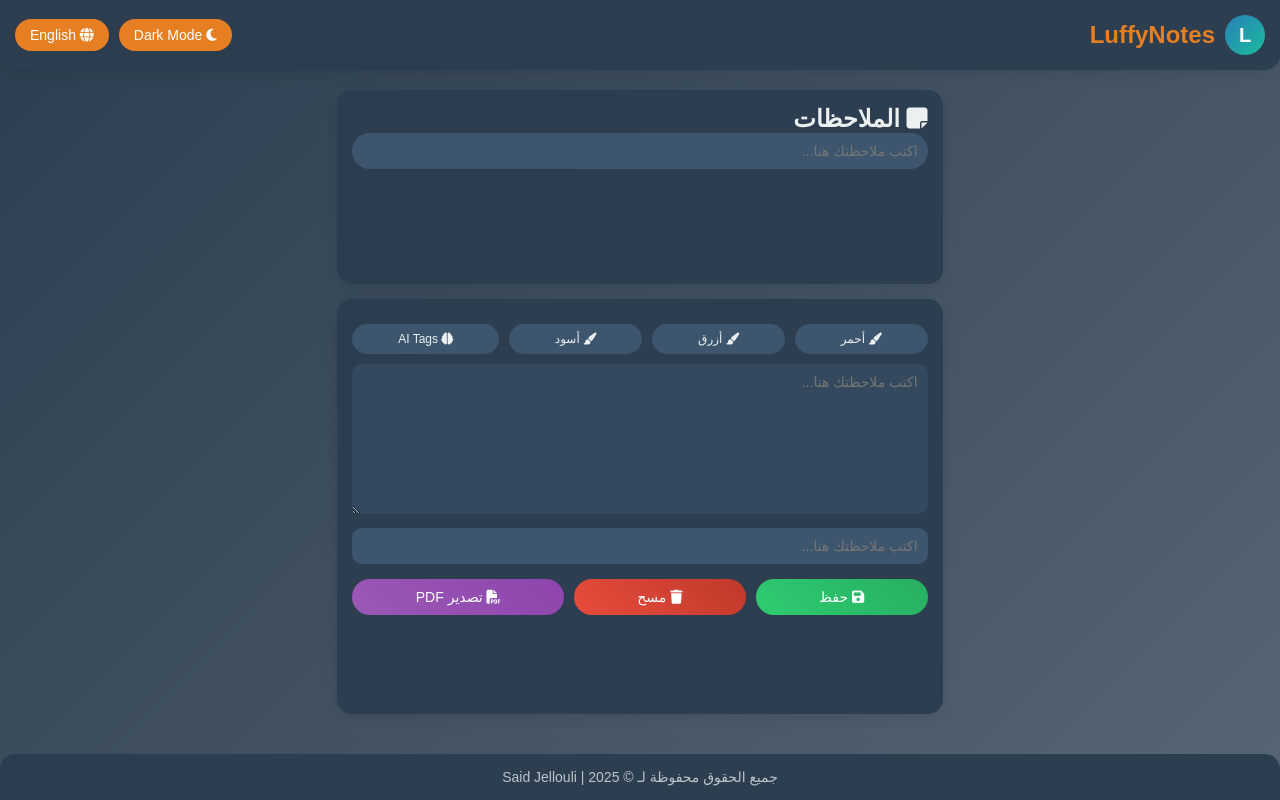
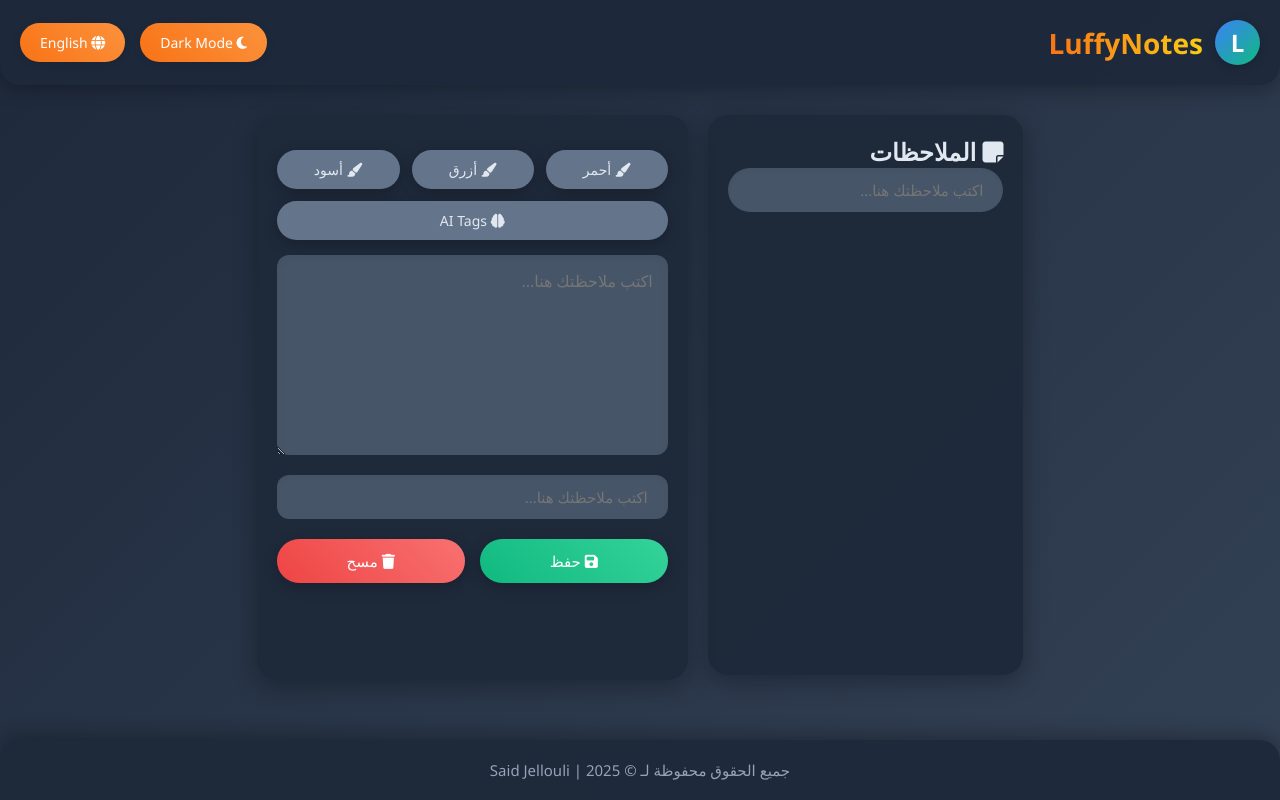
Before and after one commit to Luffydev2025/LuffyNotes, a plain HTML site: page index.html in a window 1280 px wide. Both pictures are taken after a click on the button "الوضع الليلي". Drawn offline with Linux system fonts and the light colour scheme.

Commit message:
index.html

```diff
--- a/index.html
+++ b/index.html
@@ -10,12 +10,12 @@
             margin: 0;
             padding: 0;
             box-sizing: border-box;
-            font-family: 'Arial', sans-serif;
+            font-family: 'Segoe UI', Arial, sans-serif;
         }
 
         body {
-            background: linear-gradient(135deg, #f5f7fa 0%, #d1d8e0 100%);
-            color: #2c3e50;
+            background: linear-gradient(135deg, #e0e7ff 0%, #dbeafe 100%);
+            color: #1e293b;
             transition: all 0.4s ease;
             min-height: 100vh;
             display: flex;
@@ -25,8 +25,8 @@
         }
 
         body.dark {
-            background: linear-gradient(135deg, #2c3e50 0%, #576574 100%);
-            color: #ecf0f1;
+            background: linear-gradient(135deg, #1e293b 0%, #334155 100%);
+            color: #e2e8f0;
         }
 
         body[lang="en"] {
@@ -34,201 +34,263 @@
         }
 
         header {
-            background: rgba(255, 255, 255, 0.98);
-            padding: 15px;
-            border-radius: 0 0 15px 15px;
-            box-shadow: 0 4px 15px rgba(0, 0, 0, 0.1);
+            background: rgba(255, 255, 255, 0.95);
+            padding: 20px;
+            border-radius: 0 0 20px 20px;
+            box-shadow: 0 4px 20px rgba(0, 0, 0, 0.1);
             display: flex;
             justify-content: space-between;
             align-items: center;
             flex-wrap: wrap;
-            gap: 10px;
+            gap: 15px;
             position: sticky;
             top: 0;
             z-index: 1000;
+            backdrop-filter: blur(10px);
         }
 
         body.dark header {
-            background: rgba(44, 62, 80, 0.98);
+            background: rgba(30, 41, 59, 0.95);
+            box-shadow: 0 4px 20px rgba(0, 0, 0, 0.3);
         }
 
         .logo {
             display: flex;
             align-items: center;
-            gap: 10px;
+            gap: 12px;
+            transition: transform 0.3s ease;
+        }
+
+        .logo:hover {
+            transform: scale(1.05);
         }
 
         .logo-circle {
-            width: 40px;
-            height: 40px;
-            background: linear-gradient(135deg, #2980b9, #1abc9c);
+            width: 45px;
+            height: 45px;
+            background: linear-gradient(135deg, #3b82f6, #10b981);
             border-radius: 50%;
             display: flex;
             align-items: center;
             justify-content: center;
             color: #fff;
-            font-size: 20px;
+            font-size: 24px;
             font-weight: bold;
+            box-shadow: 0 2px 10px rgba(0, 0, 0, 0.2);
         }
 
         .site-title {
-            font-size: 24px;
+            font-size: 28px;
             font-weight: 700;
-            color: #2980b9;
+            background: linear-gradient(90deg, #3b82f6, #10b981);
+            -webkit-background-clip: text;
+            color: transparent;
         }
 
         body.dark .site-title {
-            color: #e67e22;
+            background: linear-gradient(90deg, #f97316, #facc15);
+            -webkit-background-clip: text;
         }
 
         .header-actions {
             display: flex;
-            gap: 10px;
+            gap: 15px;
         }
 
         .toggle-mode, .toggle-lang {
-            padding: 8px 15px;
-            background: #3498db;
+            padding: 10px 20px;
+            background: linear-gradient(45deg, #3b82f6, #60a5fa);
             color: #fff;
             border: none;
-            border-radius: 20px;
+            border-radius: 25px;
             cursor: pointer;
             font-size: 14px;
+            transition: all 0.3s ease;
+            box-shadow: 0 2px 8px rgba(0, 0, 0, 0.1);
+        }
+
+        .toggle-mode:hover, .toggle-lang:hover {
+            transform: translateY(-2px);
+            box-shadow: 0 4px 12px rgba(0, 0, 0, 0.2);
         }
 
         body.dark .toggle-mode, body.dark .toggle-lang {
-            background: #e67e22;
+            background: linear-gradient(45deg, #f97316, #fb923c);
         }
 
         .container {
             display: flex;
             flex-wrap: wrap;
-            gap: 15px;
-            max-width: 1000px;
-            margin: 20px auto;
+            gap: 20px;
+            max-width: 1100px;
+            margin: 30px auto;
             flex-grow: 1;
+            animation: fadeIn 0.5s ease-in;
+        }
+
+        @keyframes fadeIn {
+            from { opacity: 0; transform: translateY(20px); }
+            to { opacity: 1; transform: translateY(0); }
         }
 
         .sidebar {
             flex: 1 1 100%;
             background: rgba(255, 255, 255, 0.98);
-            padding: 15px;
-            border-radius: 15px;
-            box-shadow: 0 4px 15px rgba(0, 0, 0, 0.1);
-            max-height: 50vh;
+            padding: 20px;
+            border-radius: 20px;
+            box-shadow: 0 6px 25px rgba(0, 0, 0, 0.1);
+            max-height: 60vh;
             overflow-y: auto;
+            transition: all 0.3s ease;
         }
 
         body.dark .sidebar {
-            background: rgba(44, 62, 80, 0.98);
+            background: rgba(30, 41, 59, 0.98);
+            box-shadow: 0 6px 25px rgba(0, 0, 0, 0.3);
         }
 
         .search-bar {
             width: 100%;
-            padding: 10px;
+            padding: 12px 20px;
             border: none;
-            border-radius: 20px;
-            background: #f5f6fa;
-            margin-bottom: 15px;
-            font-size: 14px;
+            border-radius: 25px;
+            background: #f1f5f9;
+            margin-bottom: 20px;
+            font-size: 15px;
+            box-shadow: inset 0 2px 5px rgba(0, 0, 0, 0.05);
+            transition: box-shadow 0.3s ease;
+        }
+
+        .search-bar:focus {
+            outline: none;
+            box-shadow: 0 0 10px rgba(59, 130, 246, 0.5);
         }
 
         body.dark .search-bar {
-            background: #3d566e;
-            color: #ecf0f1;
+            background: #475569;
+            color: #e2e8f0;
         }
 
         .editor {
             flex: 1 1 100%;
             background: rgba(255, 255, 255, 0.98);
-            padding: 15px;
-            border-radius: 15px;
-            box-shadow: 0 4px 15px rgba(0, 0, 0, 0.1);
+            padding: 20px;
+            border-radius: 20px;
+            box-shadow: 0 6px 25px rgba(0, 0, 0, 0.1);
+            transition: all 0.3s ease;
         }
 
         body.dark .editor {
-            background: rgba(44, 62, 80, 0.98);
+            background: rgba(30, 41, 59, 0.98);
+            box-shadow: 0 6px 25px rgba(0, 0, 0, 0.3);
         }
 
         #note-input {
             width: 100%;
-            min-height: 150px;
-            padding: 10px;
+            min-height: 200px;
+            padding: 15px;
             border: none;
-            border-radius: 10px;
+            border-radius: 12px;
             resize: vertical;
-            font-size: 14px;
+            font-size: 16px;
             background: #fff;
-            color: #2c3e50;
+            color: #1e293b;
+            box-shadow: inset 0 3px 8px rgba(0, 0, 0, 0.05);
+            transition: all 0.3s ease;
+        }
+
+        #note-input:focus {
+            outline: none;
+            box-shadow: 0 0 15px rgba(59, 130, 246, 0.3);
         }
 
         body.dark #note-input {
-            background: #34495e;
-            color: #ecf0f1;
+            background: #475569;
+            color: #e2e8f0;
         }
 
         .toolbar {
-            margin: 10px 0;
+            margin: 15px 0;
             display: flex;
-            gap: 10px;
+            gap: 12px;
             flex-wrap: wrap;
         }
 
         .toolbar button {
-            padding: 8px 15px;
-            background: #ecf0f1;
-            color: #2c3e50;
-            border-radius: 20px;
-            font-size: 12px;
+            padding: 10px 20px;
+            background: #f1f5f9;
+            color: #1e293b;
+            border-radius: 25px;
+            font-size: 14px;
+            transition: all 0.3s ease;
+        }
+
+        .toolbar button:hover {
+            background: #e2e8f0;
+            transform: translateY(-2px);
         }
 
         body.dark .toolbar button {
-            background: #3d566e;
-            color: #ecf0f1;
+            background: #64748b;
+            color: #e2e8f0;
+        }
+
+        body.dark .toolbar button:hover {
+            background: #94a3b8;
         }
 
         .tags {
-            margin-top: 10px;
+            margin-top: 15px;
         }
 
         .tags input {
             width: 100%;
-            padding: 10px;
+            padding: 12px 20px;
             border: none;
-            border-radius: 10px;
-            font-size: 14px;
-            background: #f5f6fa;
+            border-radius: 12px;
+            font-size: 15px;
+            background: #f1f5f9;
+            box-shadow: inset 0 2px 5px rgba(0, 0, 0, 0.05);
+            transition: all 0.3s ease;
+        }
+
+        .tags input:focus {
+            outline: none;
+            box-shadow: 0 0 10px rgba(59, 130, 246, 0.3);
         }
 
         body.dark .tags input {
-            background: #3d566e;
-            color: #ecf0f1;
+            background: #475569;
+            color: #e2e8f0;
         }
 
         .button-group {
-            margin-top: 15px;
+            margin-top: 20px;
             display: flex;
-            gap: 10px;
+            gap: 15px;
             flex-wrap: wrap;
         }
 
         button {
-            padding: 10px 20px;
-            background: linear-gradient(45deg, #2ecc71, #27ae60);
+            padding: 12px 25px;
+            background: linear-gradient(45deg, #10b981, #34d399);
             color: #fff;
             border: none;
-            border-radius: 25px;
+            border-radius: 30px;
             cursor: pointer;
             flex-grow: 1;
-            font-size: 14px;
+            font-size: 15px;
+            transition: all 0.3s ease;
+            box-shadow: 0 4px 15px rgba(0, 0, 0, 0.2);
+        }
+
+        button:hover {
+            transform: translateY(-3px);
+            box-shadow: 0 6px 20px rgba(0, 0, 0, 0.25);
         }
 
         button.delete {
-            background: linear-gradient(45deg, #e74c3c, #c0392b);
-        }
-
-        button.export {
-            background: linear-gradient(45deg, #9b59b6, #8e44ad);
+            background: linear-gradient(45deg, #ef4444, #f87171);
         }
 
         #notes-list {
@@ -236,60 +298,75 @@
         }
 
         #notes-list li {
-            padding: 10px;
-            background: #f8f9fa;
-            margin-bottom: 10px;
-            border-radius: 10px;
+            padding: 15px;
+            background: #f8fafc;
+            margin-bottom: 12px;
+            border-radius: 12px;
             cursor: pointer;
-            font-size: 14px;
+            font-size: 15px;
             display: flex;
             justify-content: space-between;
             align-items: center;
-            gap: 10px;
+            gap: 15px;
+            border-left: 4px solid #3b82f6;
+            transition: all 0.3s ease;
+        }
+
+        #notes-list li:hover {
+            background: #e2e8f0;
+            transform: translateX(5px);
         }
 
         body.dark #notes-list li {
-            background: #3d566e;
+            background: #475569;
+            border-left-color: #f97316;
+        }
+
+        body.dark #notes-list li:hover {
+            background: #64748b;
         }
 
         .note-actions button {
-            padding: 5px 10px;
-            font-size: 12px;
-            border-radius: 15px;
+            padding: 8px 15px;
+            font-size: 13px;
+            border-radius: 20px;
         }
 
         .notification {
             position: fixed;
-            top: 10px;
+            top: 15px;
             left: 50%;
             transform: translateX(-50%);
-            padding: 10px 20px;
-            border-radius: 10px;
+            padding: 12px 25px;
+            border-radius: 12px;
             color: #fff;
-            font-size: 14px;
+            font-size: 15px;
             z-index: 1000;
             opacity: 0;
-            transition: opacity 0.5s;
-            background: linear-gradient(45deg, #2ecc71, #27ae60);
+            transition: opacity 0.5s, transform 0.3s;
+            background: linear-gradient(45deg, #10b981, #34d399);
+            box-shadow: 0 4px 15px rgba(0, 0, 0, 0.2);
         }
 
         .notification.error {
-            background: linear-gradient(45deg, #e74c3c, #c0392b);
+            background: linear-gradient(45deg, #ef4444, #f87171);
         }
 
         footer {
             text-align: center;
-            padding: 15px;
-            font-size: 14px;
-            color: #7f8c8d;
-            margin-top: 20px;
+            padding: 20px;
+            font-size: 15px;
+            color: #64748b;
+            margin-top: 30px;
             background: rgba(255, 255, 255, 0.98);
-            border-radius: 15px 15px 0 0;
+            border-radius: 20px 20px 0 0;
+            box-shadow: 0 -4px 20px rgba(0, 0, 0, 0.1);
         }
 
         body.dark footer {
-            color: #bdc3c7;
-            background: rgba(44, 62, 80, 0.98);
+            color: #94a3b8;
+            background: rgba(30, 41, 59, 0.98);
+            box-shadow: 0 -4px 20px rgba(0, 0, 0, 0.3);
         }
 
         @media (min-width: 768px) {
@@ -335,7 +412,6 @@
             <div class="button-group">
                 <button onclick="saveNote()"><i class="fas fa-save"></i> <span class="lang-text" data-ar="حفظ" data-en="Save">حفظ</span></button>
                 <button class="delete" onclick="clearNote()"><i class="fas fa-trash"></i> <span class="lang-text" data-ar="مسح" data-en="Clear">مسح</span></button>
-                <button class="export" onclick="exportNoteAsPDF()"><i class="fas fa-file-pdf"></i> <span class="lang-text" data-ar="تصدير PDF" data-en="Export PDF">تصدير PDF</span></button>
             </div>
         </div>
     </div>
@@ -344,7 +420,6 @@
         جميع الحقوق محفوظة لـ © Said Jellouli | 2025
     </footer>
 
-    <script src="https://cdnjs.cloudflare.com/ajax/libs/html2pdf.js/0.10.1/html2pdf.bundle.min.js"></script>
     <script>
         let notes = JSON.parse(localStorage.getItem("luffyNotes")) || [];
         let currentLang = "ar";
@@ -448,44 +523,6 @@
             document.getElementById("note-input").style.color = color;
         }
 
-        function exportNoteAsPDF() {
-            const content = document.getElementById("note-input").value;
-            const color = document.getElementById("note-input").style.color || "black";
-            if (!content) {
-                showNotification(currentLang === "ar" ? "لا يوجد محتوى" : "No content", "error");
-                return;
-            }
-
-            // إنشاء عنصر HTML مؤقت للتصدير
-            const element = document.createElement("div");
-            element.style.fontFamily = "Arial, sans-serif"; // دعم النصوص العربية
-            element.style.direction = currentLang === "ar" ? "rtl" : "ltr"; // دعم الاتجاه
-            element.style.padding = "20px";
-            element.style.color = color;
-            element.innerHTML = `
-                <h1 style="color: #2980b9; text-align: center;">LuffyNotes</h1>
-                <p style="font-size: 16px; line-height: 1.5;">${content.replace(/\n/g, '<br>')}</p>
-            `;
-
-            // إعدادات html2pdf مع خيارات محسّنة
-            const opt = {
-                margin: 1,
-                filename: 'LuffyNotes.pdf',
-                image: { type: 'jpeg', quality: 0.98 },
-                html2canvas: { scale: 2 },
-                jsPDF: { unit: 'in', format: 'letter', orientation: 'portrait' }
-            };
-
-            html2pdf().set(opt).from(element).save()
-                .then(() => {
-                    showNotification(currentLang === "ar" ? "تم التصدير!" : "Exported!", "success");
-                })
-                .catch((error) => {
-                    console.error("Error exporting PDF:", error);
-                    showNotification(currentLang === "ar" ? "خطأ في التصدير" : "Export error", "error");
-                });
-        }
-
         function suggestTags() {
             const content = document.getElementById("note-input").value.toLowerCase();
             const tagsInput = document.getElementById("tags-input");
```
